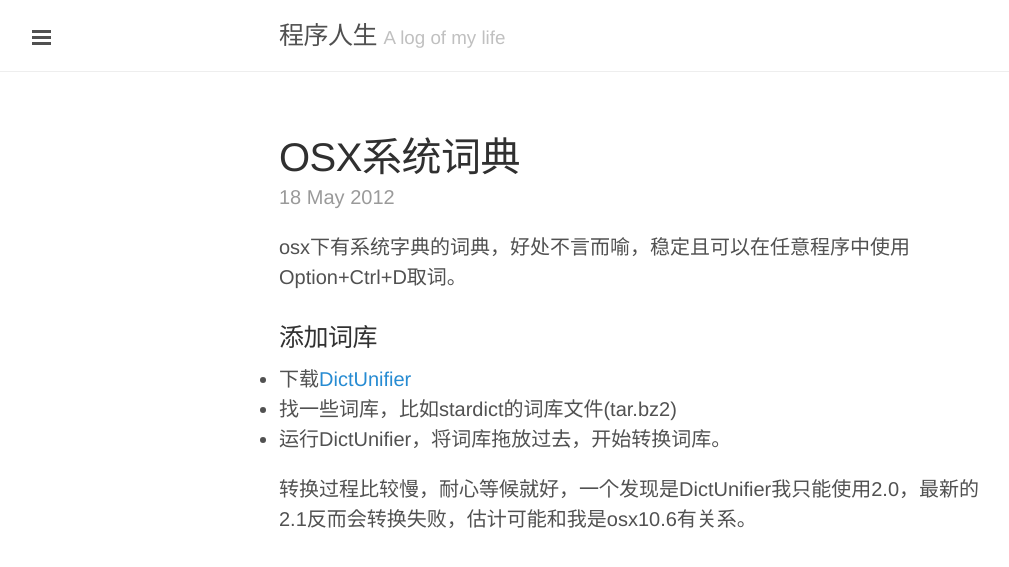
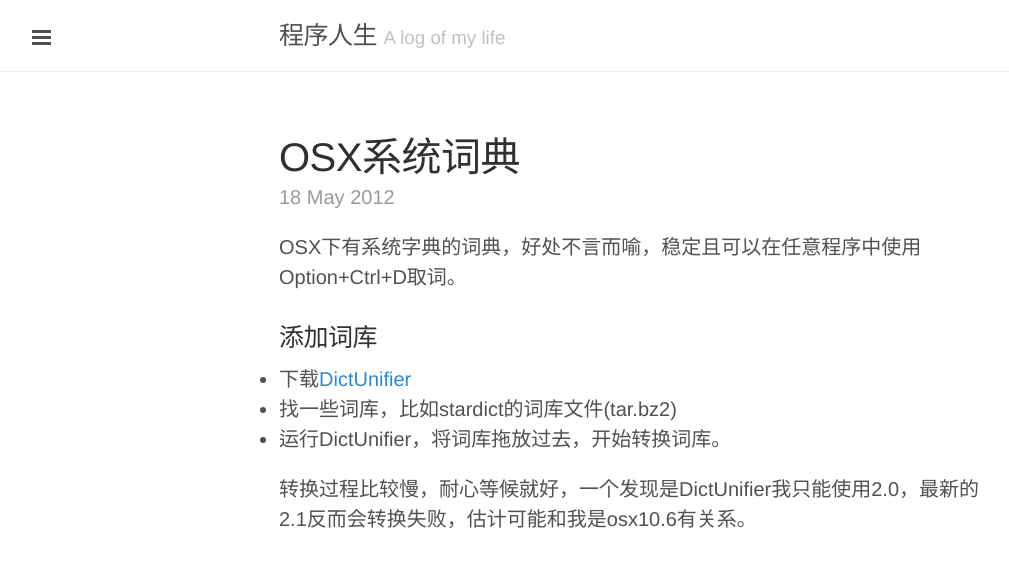
Before and after one commit to liuzhongshu/liuzhongshu.github.io, a Jekyll site: the page built from _posts/2012-05-18-osx-dictionary.markdown, in a window 1280 px wide. Shown: the top 567 px of the page, without its empty margins (1-1010 px from the left). Built offline with Jekyll 4.4.1, drawn with Linux system fonts in a browser that asks for light colours; comment, search, counter and statistics services are not loaded.

```diff
--- a/_posts/2012-05-18-osx-dictionary.markdown
+++ b/_posts/2012-05-18-osx-dictionary.markdown
@@ -3,8 +3,7 @@ published: true
 title: OSX系统词典
 layout: post
 ---
-
-osx下有系统字典的词典，好处不言而喻，稳定且可以在任意程序中使用Option+Ctrl+D取词。
+OSX下有系统字典的词典，好处不言而喻，稳定且可以在任意程序中使用Option+Ctrl+D取词。
 
 ### 添加词库
 - 下载[DictUnifier](http://code.google.com/p/mac-dictionary-kit/)
```
